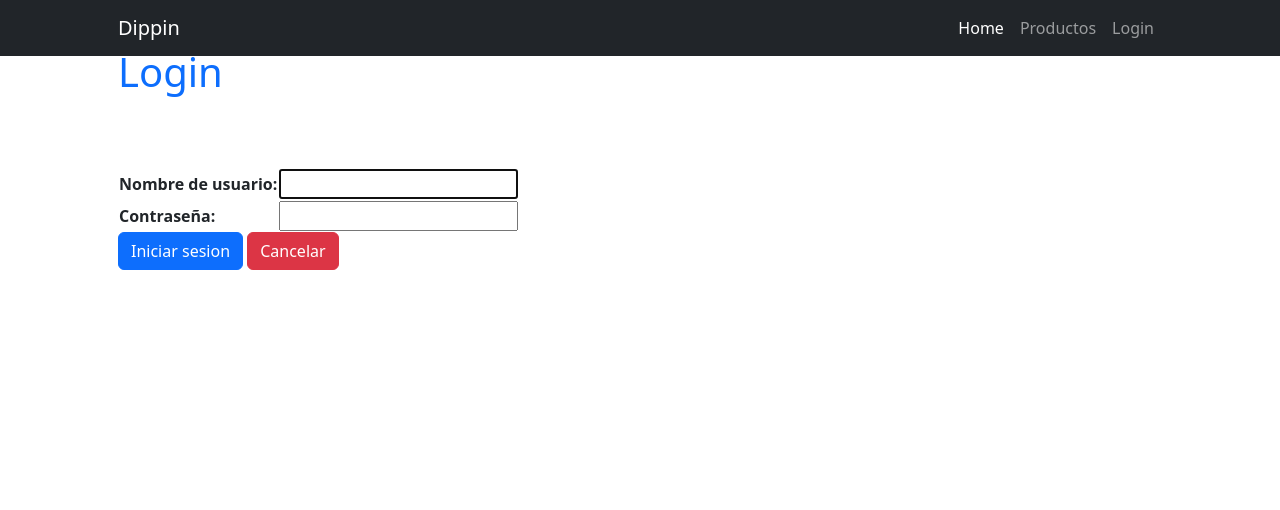
After one commit to juanisaza98/Preentrega3, a Django app: page /login/ in a window 1280 px wide. The commit adds this page. Shown: the top 510 px of the page. Run offline with Django 5.2, Linux system fonts and the light colour scheme; some libraries are stand-ins or nearby versions.

Commit message:
Se agrega login y logout

```diff
--- /dev/null
+++ b/project/core/forms.py
@@ -0,0 +1,10 @@
+from django import forms
+from django.contrib.auth.forms import AuthenticationForm
+from django.contrib.auth.models import User
+
+class CustomAuthenticationForm(AuthenticationForm):
+    class Meta:
+        model = User
+        fields = ["username", "password"]
+        widgets = {"username": forms.TextInput(attrs={"class": "form-control"}),
+                   "password": forms.PasswordInput(attrs={"class": "form-control"}),}
--- a/project/core/templates/core/components/navbar.html
+++ b/project/core/templates/core/components/navbar.html
@@ -6,9 +6,22 @@
         <div class="collapse navbar-collapse" id="navbarSupportedContent">
             <ul class="navbar-nav ms-auto mb-2 mb-lg-0">
                 <li class="nav-item"><a class="nav-link active" aria-current="page" href="{% url 'core:home' %}">Home</a></li>
+                <li class="nav-item"><a class="nav-link" href="{% url 'producto:home' %}">Productos</a></li>
+
+                {% if  user.is_authenticated %}
+
                 <li class="nav-item"><a class="nav-link" href="{% url 'cliente:home' %}">Clientes</a></li>
-                <li class="nav-item"><a class="nav-link" href="{% url 'producto:home' %}">Productos</a></li>
                 <li class="nav-item"><a class="nav-link" href="{% url 'pedido:home' %}">Pedidos</a></li>
+                <li class="nav-item"><a class="nav-link text-bg-info " >{{user.username}}</a></li>
+                <li class="nav-item">
+                <form action="{% url 'core:logout' %}" method="post">
+                    {% csrf_token %}
+                    <button type="submit" class="btn btn-dark ">Logout</button>
+                </form>
+                </li>
+                {% else %}
+                <li class="nav-item"><a class="nav-link" href="{% url 'core:login' %}">Login</a></li>
+                {% endif %}
             </ul>
         </div>
     </div>
--- /dev/null
+++ b/project/core/templates/core/login.html
@@ -0,0 +1,17 @@
+{% extends 'core/base.html' %}
+
+{% block titulo %}
+    {% include 'core/components/titulo1.html' with titulo="Login" %}
+{% endblock titulo %}
+
+{% block contenido %}
+    <form method="post"> {% csrf_token %}
+        <table>
+            {{form.as_table}}
+        </table>
+
+        <input type="hidden" name="next" value="{% url 'core:home' %}">
+    <button type="submit" class="btn btn-primary ">Iniciar sesion</button>
+    <a href="{% url 'core:home' %}" class="btn btn-danger">Cancelar</a>
+    </form>
+{% endblock contenido %}
--- a/project/core/urls.py
+++ b/project/core/urls.py
@@ -1,10 +1,12 @@
+from django.contrib.auth.views import LogoutView
 from django.urls import path
+from . import views
 
 app_name = "core"
 
-from . import views
 
 urlpatterns = [
     path("", views.home, name="home"),
-
+    path("login/", views.CustomLoginView.as_view(), name="login"),
+    path("logout/", LogoutView.as_view(template_name = "core/logout.html"), name="logout"),
 ]
--- a/project/core/views.py
+++ b/project/core/views.py
@@ -1,7 +1,13 @@
 from django.shortcuts import render
+from django.contrib.auth.views import LoginView
+from .forms import CustomAuthenticationForm
 
 # Create your views here.
 from . import models
 
 def home(request):
     return render(request, "core/index.html")
+
+class CustomLoginView(LoginView):
+    authentication_form = CustomAuthenticationForm
+    template_name = "core/login.html"
```
Also changed, not shown: project/core/templates/core/logout.html (added, +9 -0 lines), project/db.sqlite3.
